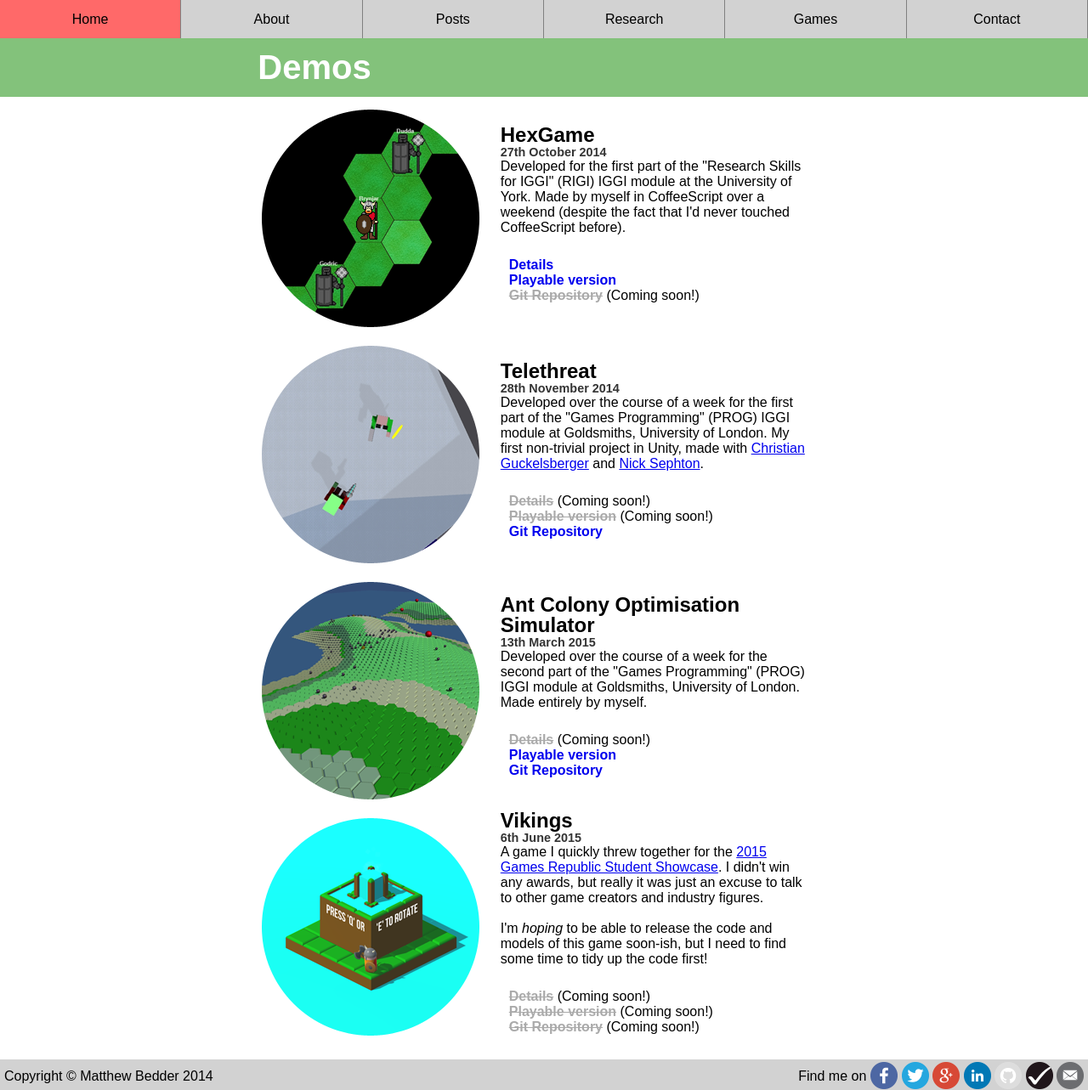
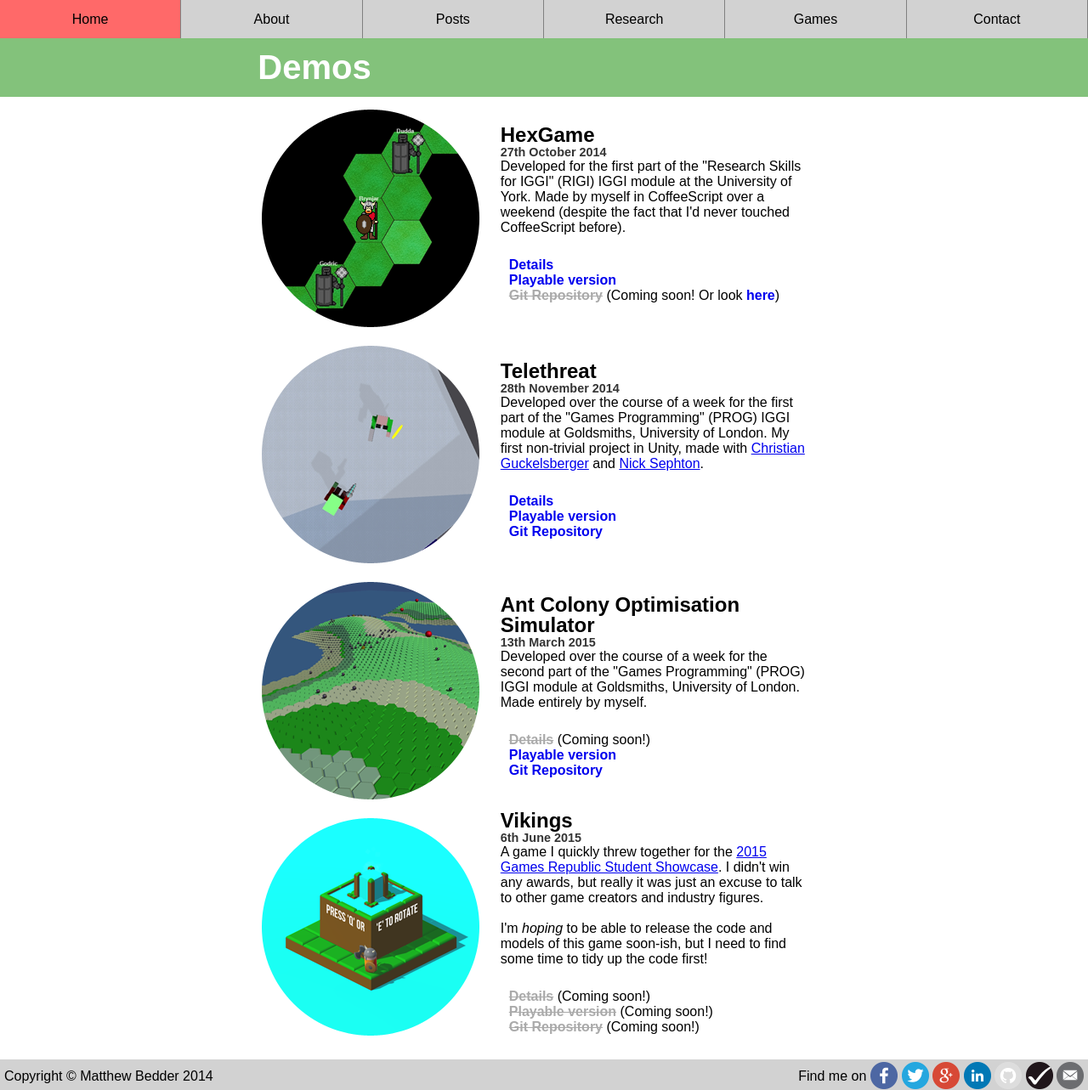
Before and after one commit to bedder/bedder.github.io, a Jekyll site: the page built from games/index.html, in a window 1280 px wide and 1283 px high. Shown: the whole window at 85% size. Built offline with Jekyll 4.4.1, drawn with Linux system fonts in a browser that asks for light colours.

Commit message:
Updated games page.

```diff
--- a/games/index.html
+++ b/games/index.html
@@ -19,9 +19,9 @@
 				Developed for the first part of the "Research Skills for IGGI" (RIGI) IGGI module at the University of York. Made by myself in CoffeeScript over a weekend (despite the fact that I'd never touched CoffeeScript before).
 			</div>
 			<ul class="demo-links">
-				<li><a href="{{ site.baseurl }}/iggi/rigi/1/">Details</a></li>
-				<li><a href="{{ site.baseurl }}/games/hexgame/">Playable version</a></li>
-				<li><strike>Git Repository</strike> (Coming soon!)</li>
+				<li><a href="{{ site.baseurl }}/games/hexgame/details/">Details</a></li>
+				<li><a href="{{ site.baseurl }}/games/hexgame/play/">Playable version</a></li>
+				<li><strike>Git Repository</strike> (Coming soon! Or look <a href="https://github.com/bedder/bedder.github.io/tree/master/games/hexgame">here</a>)</li>
 			</ul>
 		</div>
 	</div>
@@ -41,8 +41,8 @@
 				Developed over the course of a week for the first part of the "Games Programming" (PROG) IGGI module at Goldsmiths, University of London. My first non-trivial project in Unity, made with <a href="http://ccg.doc.gold.ac.uk/christianguckelsberger/">Christian Guckelsberger</a> and <a href="http://www-users.cs.york.ac.uk/~nsephton/">Nick Sephton</a>.
 			</div>
 			<ul class="demo-links">
-				<li><strike>Details</strike> (Coming soon!)</li>
-				<li><strike>Playable version</strike> (Coming soon!)</li>
+				<li><a href="{{ site.baseurl }}/games/telethreat/details/">Details</a></li>
+				<li><a href="{{ site.baseurl }}/games/telethreat/play/">Playable version</a></li>
 				<li><a href="https://github.com/bedder/Telethreat">Git Repository</a></li>
 			</ul>
 		</div>
@@ -64,7 +64,7 @@
 			</div>
 			<ul class="demo-links">
 				<li><strike>Details</strike> (Coming soon!)</li>
-				<li><a href="{{ site.baseurl }}/iggi/prog/2/">Playable version</a></li>
+				<li><a href="{{ site.baseurl }}/games/aco/play/">Playable version</a></li>
 				<li><a href="https://github.com/bedder/WorldGenAco">Git Repository</a></li>
 			</ul>
 		</div>
```
